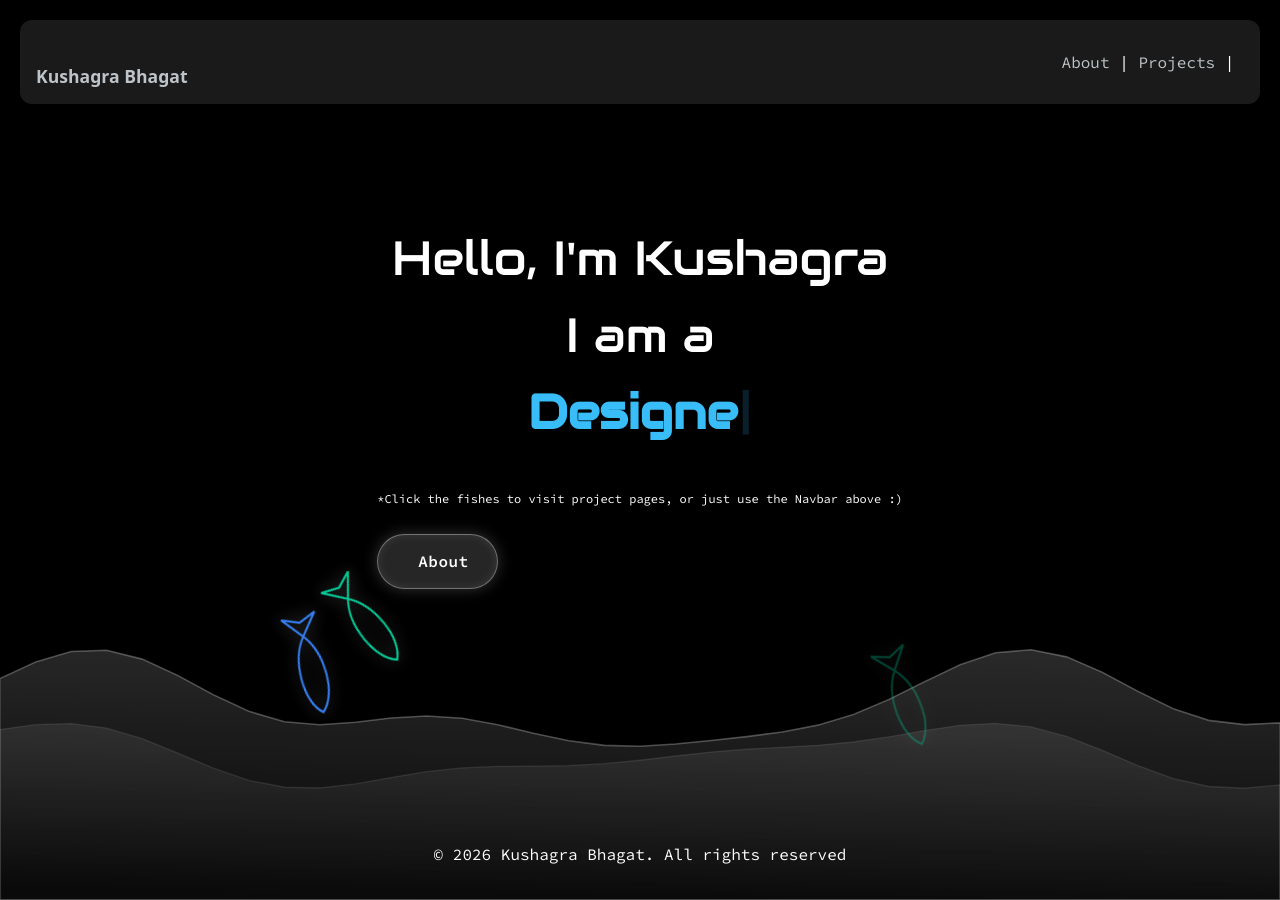
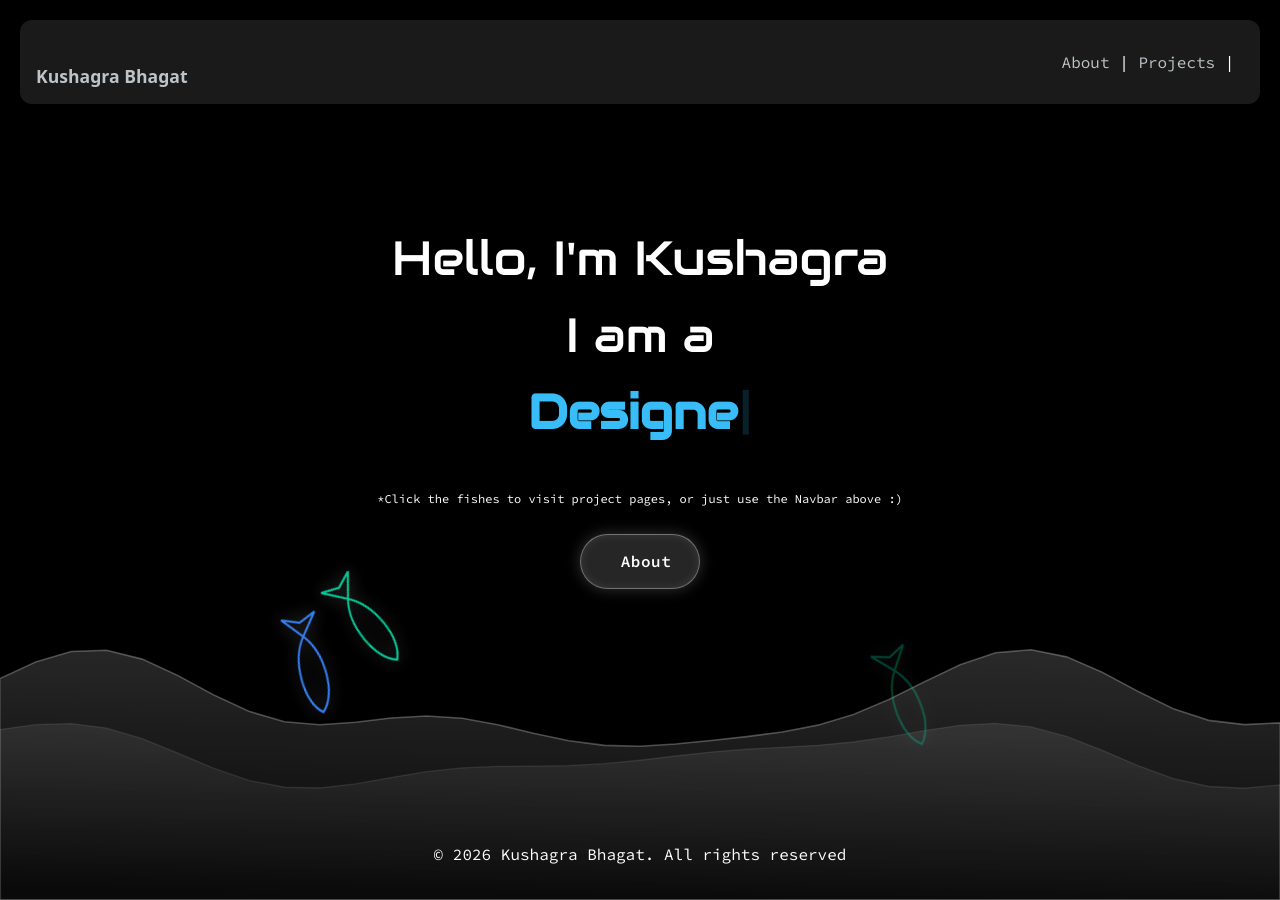
Before and after one commit to kuwushagra/kuwushagra.github.io, a Jekyll site: the page built from index.md, in a window 1280 px wide. Built offline with Jekyll 4.4.1, drawn with Linux system fonts in a browser that asks for light colours; some web fonts are replaced; a style sheet for code colours, icons or effects is not loaded.

Commit message:
Update home.html

```diff
--- a/_layouts/home.html
+++ b/_layouts/home.html
@@ -87,7 +87,7 @@ layout: default
     <p style="font-size: 0.75em; margin: 0 auto;"><br><br>{{ page. submessage }}</p>
   </div><br>
 
-  <div style="width: 100%; margin: 0 auto; justify-content: center; align-items: center;">
+  <div style="display: flex; width: 100%; margin: 0 auto; justify-content: center; align-items: center;">
     <a href="{{ page.buttonlink }}" class="glowing-btn" style="margin: 0 auto; justify-content: center; align-items: center;">
       <wa-icon name="angle-right"></wa-icon>
       <span>{{ page.buttontext }}</span>
```
